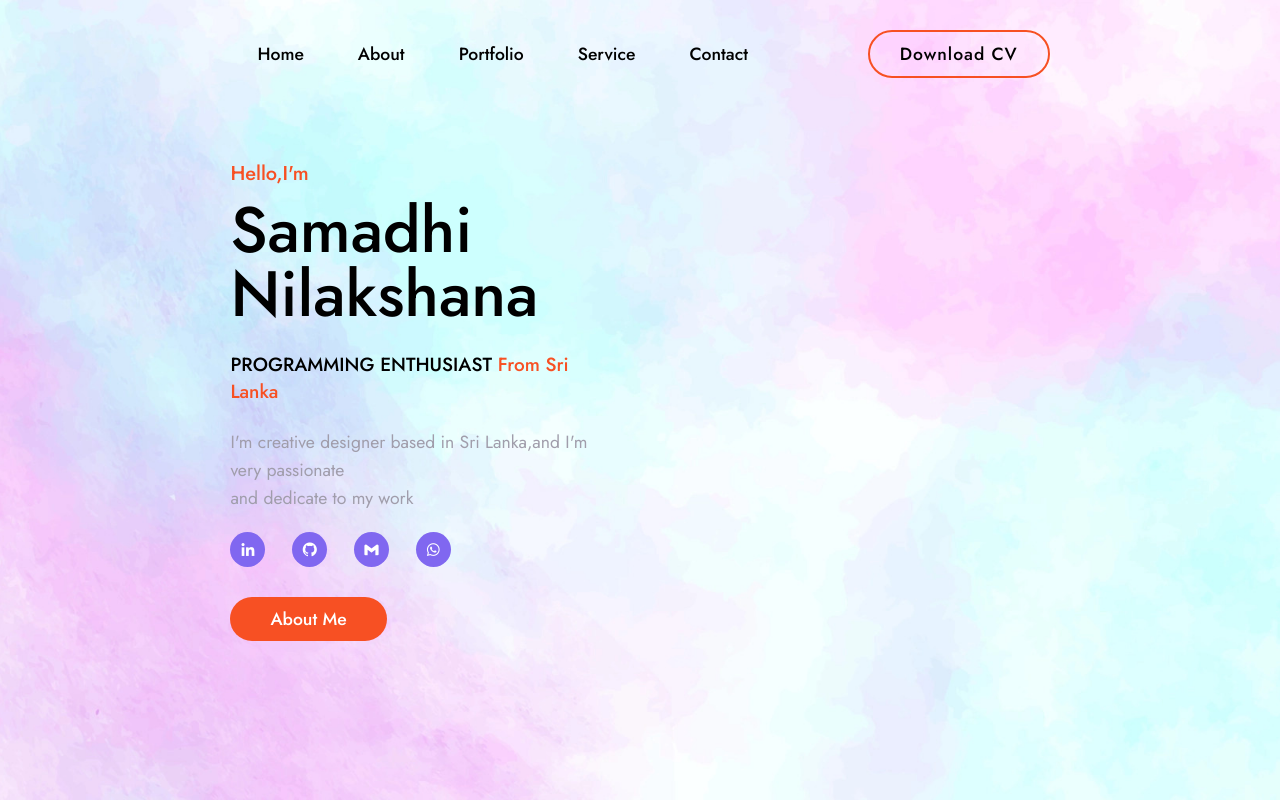
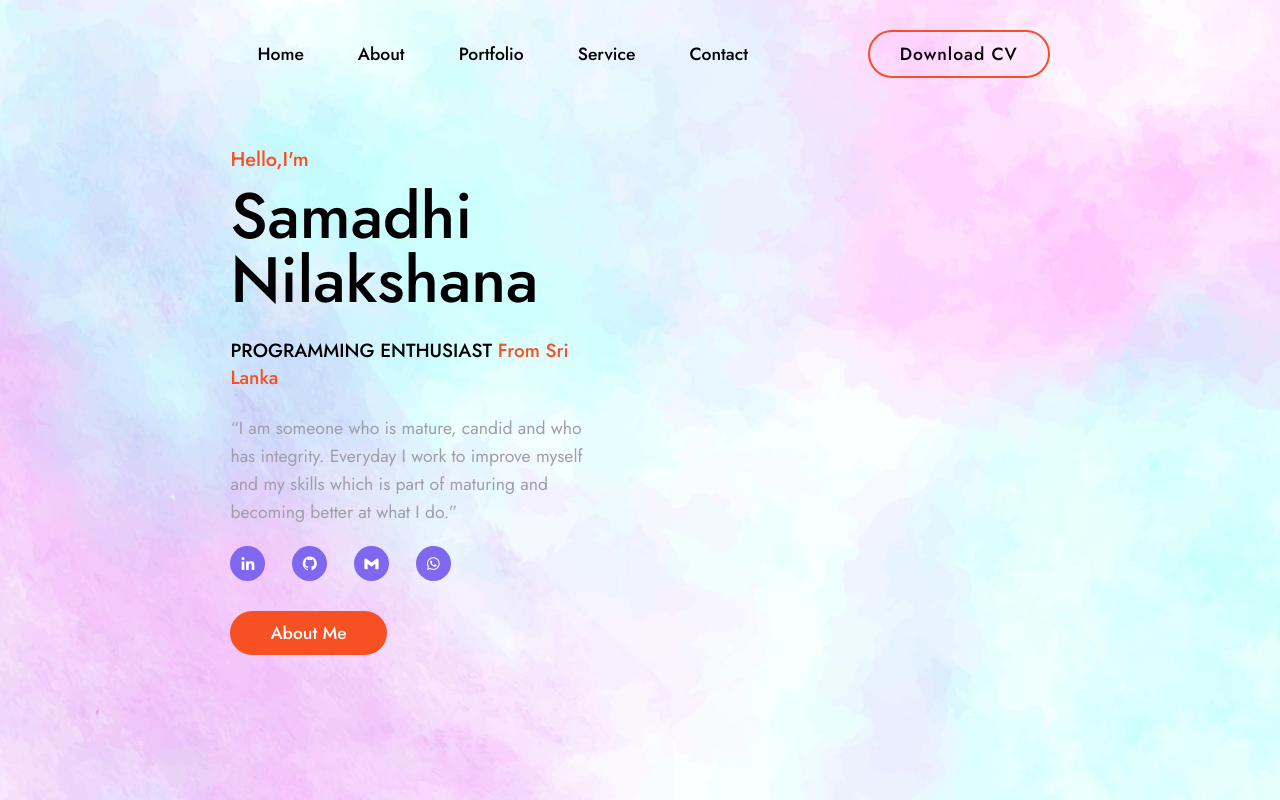
Before and after one commit to Sama-Liyanage/My-Portfolio, a plain HTML site: page index.html in a window 1280 px wide. Shown: the top 800 px of the page. Drawn offline with nearby package versions, Linux system fonts and the light colour scheme.

Commit message:
Update Content

```diff
--- a/index.html
+++ b/index.html
@@ -38,7 +38,7 @@
         <h3>Hello,I'm</h3>
         <h1>Samadhi Nilakshana</h1>
         <h5>PROGRAMMING ENTHUSIAST<span> From Sri Lanka</span></h5>
-        <p>I'm creative designer based in Sri Lanka,and I'm very passionate<br> and dedicate to my work </p>
+        <p> “I am someone who is mature, candid and who has integrity. Everyday I work to improve myself and my skills which is part of maturing and becoming better at what I do.”</p>
 
         <div class="social">
             <a herf="#"><i class='bx bxl-linkedin' ></i></a>
```
